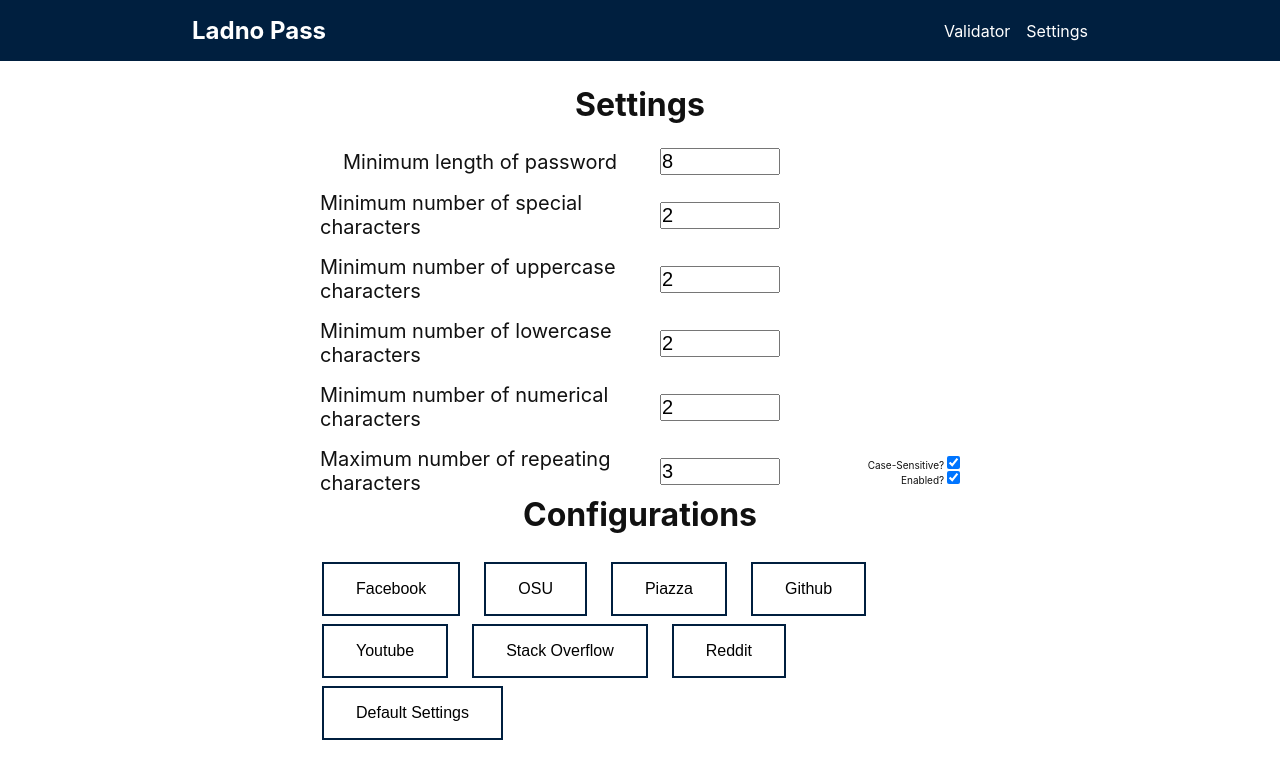
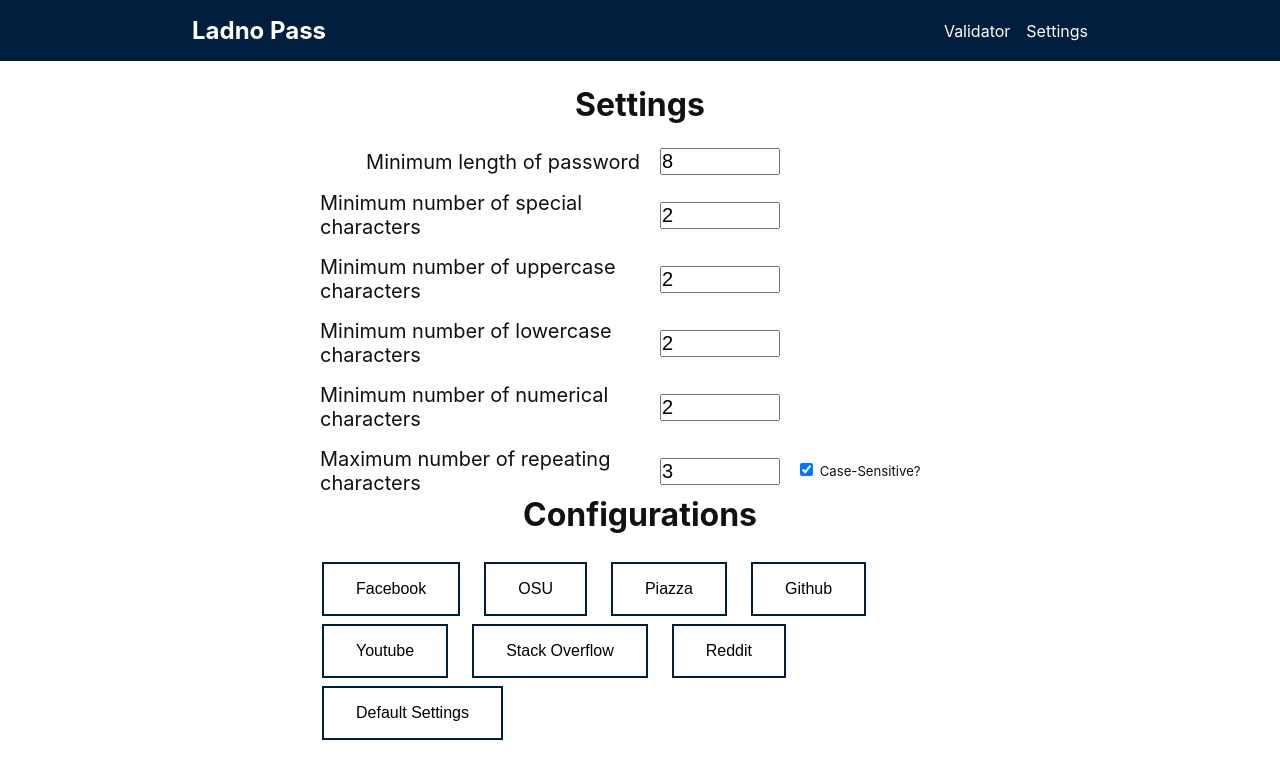
Before and after one commit to jacobpa/password-validator, a Vue app: page /settings in a window 1280 px wide. Shown: the top 778 px of the page. Built offline with nearby package versions, Linux system fonts and the light colour scheme.

Commit message:
Remove dummy enabled toggle, reorganize settings

```diff
--- a/src/components/RepeatingCharSetting.vue
+++ b/src/components/RepeatingCharSetting.vue
@@ -14,21 +14,13 @@
     />
 
     <div class="inputs">
-      <label>Case-Sensitive?
+      <label>
         <input
           name="config-toggle"
           type="checkbox"
           :checked="configCheckbox"
           @input="booleanMutator"
-        >
-      </label>
-      <label>Enabled?
-        <input
-          name="config-toggle"
-          type="checkbox"
-          :checked="configCheckbox"
-          @input="booleanMutator"
-        >
+        >Case-Sensitive?
       </label>
     </div>
   </div>
--- a/src/components/Setting.vue
+++ b/src/components/Setting.vue
@@ -53,17 +53,21 @@ export default {
     font-size: 1.25em;
 
     .description {
-      margin: auto;
+      margin: auto 0 auto auto;
     }
 
     .inputs {
       display: flex;
       flex-direction: column;
-      margin: auto 0 auto auto;
+      margin: auto auto auto 0;
 
       label {
-        font-size: .5em;
+        font-size: .66em;
         margin: inherit;
+
+        input {
+          margin-right: .5em;
+        }
       }
     }
 
```
